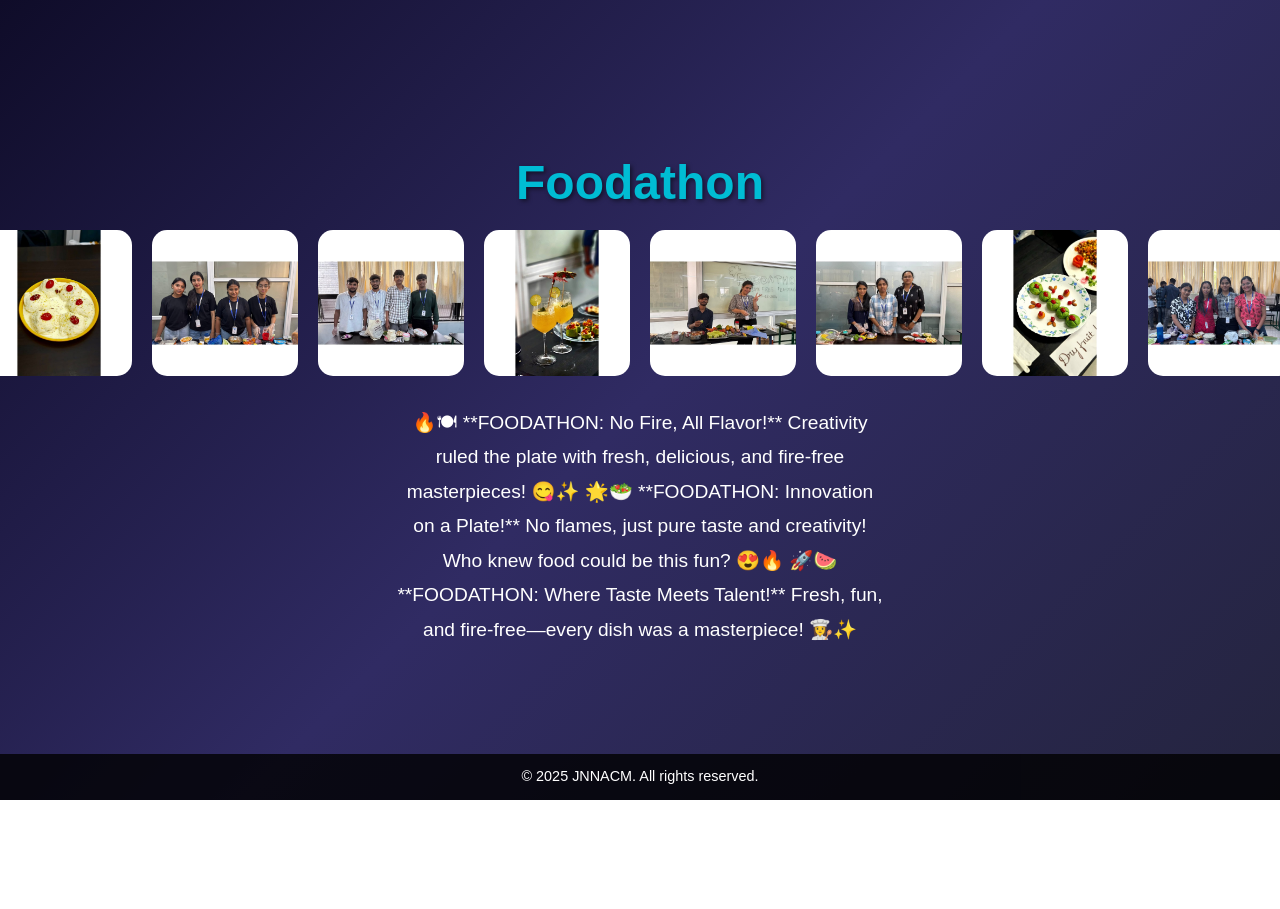
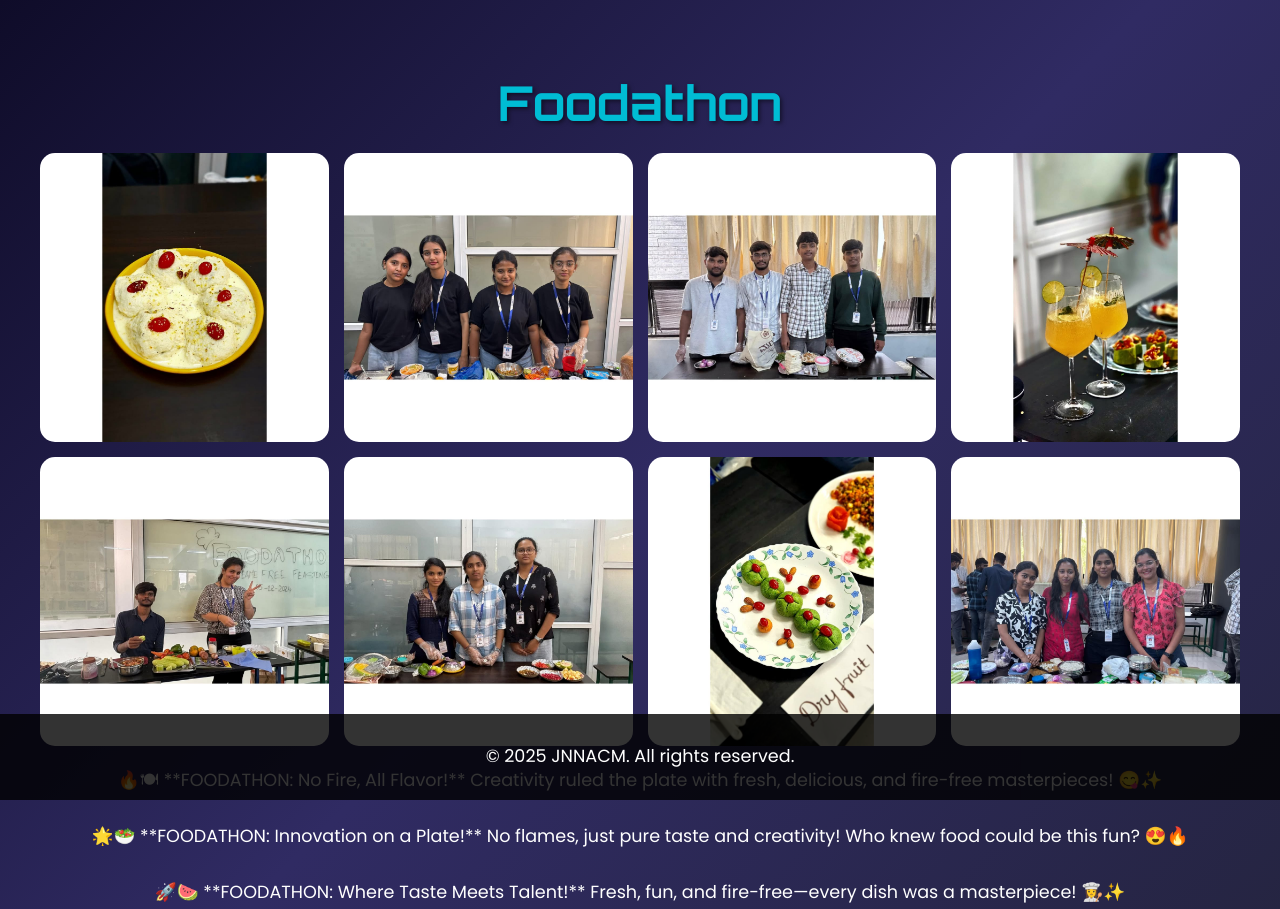
Before and after one commit to Devika2605/acm, a plain HTML site: page foodathon.html in a window 1280 px wide. Shown: the top 909 px of the page. Before the commit the page ends 800 px from the top, so only its background shows below. Drawn offline with Linux system fonts and the light colour scheme.

Commit message:
Update foodathon.html

```diff
--- a/foodathon.html
+++ b/foodathon.html
@@ -4,81 +4,53 @@
   <meta charset="UTF-8">
   <meta name="viewport" content="width=device-width, initial-scale=1.0">
   <title>Foodathon</title>
+  <link href="https://fonts.googleapis.com/css2?family=Orbitron:wght@700&family=Poppins:wght@400;700&display=swap" rel="stylesheet">
   <style>
-    /* Custom Styles for 3:7 Ratio and Center Alignment */
     body {
       font-family: 'Poppins', sans-serif;
       background: linear-gradient(135deg, #0f0c29, #302b63, #24243e);
       color: #fff;
       margin: 0;
       padding: 0;
-      display: flex;
-      flex-direction: column;
-      align-items: center;
-      justify-content: center;
       min-height: 100vh;
+      padding-bottom: 60px;
     }
-
-    /* Container for 3:7 Ratio */
     .container {
-      width: 38%; /* 70% width for content */
-      max-width: 1200px; /* Limit maximum width */
+      width: 95%;
+      max-width: 1200px;
+      margin: 20px auto;
+      padding: 20px;
       text-align: center;
     }
-
-    /* Image Container */
-    .image-container {
-      display: flex;
-      justify-content: center; /* Center images horizontally */
-      gap: 20px; /* Space between images */
-      margin-bottom: 30px;
-    }
-
-    .image-container img {
-      width: 30%; /* 30% width for each image (3:7 ratio) */
-      height: auto; /* Maintain aspect ratio */
-      border-radius: 15px; /* Rounded corners */
-      transition: transform 0.3s ease, box-shadow 0.3s ease;
-    }
-
-    .image-container img:hover {
-      transform: scale(1.05); /* Zoom effect on hover */
-      box-shadow: 0 10px 20px rgba(0, 0, 0, 0.5); /* Shadow effect on hover */
-    }
-
-    /* Event Details */
     h1 {
       font-family: 'Orbitron', sans-serif;
-      font-size: 3rem;
+      font-size: 2rem;
       font-weight: bold;
       color: #00bcd4;
       text-shadow: 2px 2px 4px rgba(0, 0, 0, 0.5);
       margin-bottom: 20px;
     }
-
+    .image-grid {
+      display: grid;
+      grid-template-columns: repeat(2, 1fr);
+      gap: 10px;
+      margin-bottom: 20px;
+    }
+    .image-grid img {
+      width: 100%;
+      height: auto;
+      border-radius: 15px;
+      transition: transform 0.3s ease, box-shadow 0.3s ease;
+    }
+    .image-grid img:hover {
+      transform: scale(1.03);
+      box-shadow: 0 5px 15px rgba(0, 0, 0, 0.3);
+    }
     p {
-      font-size: 1.2rem;
-      line-height: 1.8;
-      margin-bottom: 30px;
+      font-size: 1rem;
+      line-height: 1.6;
+      margin-bottom: 20px;
     }
-
-    .btn {
-      background: #00bcd4;
-      color: #fff;
-      border: none;
-      padding: 10px 20px;
-      font-size: 1rem;
-      border-radius: 25px; /* Rounded button */
-      cursor: pointer;
-      transition: all 0.3s ease;
-    }
-
-    .btn:hover {
-      background: #0097a7;
-      transform: scale(1.1);
-    }
-
-    /* Footer */
     footer {
       background: rgba(0, 0, 0, 0.8);
       padding: 10px 0;
@@ -87,33 +59,34 @@
       position: fixed;
       bottom: 0;
     }
-
-    footer p {
-      margin: 0;
-      font-size: 0.9rem;
+    @media (min-width: 768px) {
+      h1 { font-size: 2.5rem; }
+      .image-grid { grid-template-columns: repeat(3, 1fr); gap: 15px; }
+      p { font-size: 1.1rem; }
+    }
+    @media (min-width: 992px) {
+      h1 { font-size: 3rem; }
+      .image-grid { grid-template-columns: repeat(4, 1fr); }
     }
   </style>
 </head>
 <body>
   <div class="container">
     <h1>Foodathon</h1>
-    <div class="image-container">
-      <img src="images/foodathon3.jpg" alt="Image 3">
-      <img src="images/foodathon4.jpg" alt="Image 4">
-      <img src="images/foodathon5.jpg" alt="Image 5">
-      <img src="images/foodathon6.jpg" alt="Image 6">
-      <img src="images/foodathon7.jpg" alt="Image 7">
-      <img src="images/foodathon8.jpg" alt="Image 8">
-      <img src="images/foodathon9.jpg" alt="Image 9">
-      <img src="images/foodathon10.jpg" alt="Image 10">
+    <div class="image-grid">
+      <img src="images/foodathon3.jpg" alt="Foodathon dish 1">
+      <img src="images/foodathon4.jpg" alt="Foodathon dish 2">
+      <img src="images/foodathon5.jpg" alt="Foodathon dish 3">
+      <img src="images/foodathon6.jpg" alt="Foodathon dish 4">
+      <img src="images/foodathon7.jpg" alt="Foodathon dish 5">
+      <img src="images/foodathon8.jpg" alt="Foodathon dish 6">
+      <img src="images/foodathon9.jpg" alt="Foodathon dish 7">
+      <img src="images/foodathon10.jpg" alt="Foodathon dish 8">
     </div>
-    <p>🔥🍽 **FOODATHON: No Fire, All Flavor!** Creativity ruled the plate with fresh, delicious, and fire-free masterpieces! 😋✨
-
-        🌟🥗 **FOODATHON: Innovation on a Plate!** No flames, just pure taste and creativity! Who knew food could be this fun? 😍🔥
-
-        🚀🍉 **FOODATHON: Where Taste Meets Talent!** Fresh, fun, and fire-free—every dish was a masterpiece! 👩‍🍳✨</p>
+    <p>🔥🍽 **FOODATHON: No Fire, All Flavor!** Creativity ruled the plate with fresh, delicious, and fire-free masterpieces! 😋✨<br><br>
+    🌟🥗 **FOODATHON: Innovation on a Plate!** No flames, just pure taste and creativity! Who knew food could be this fun? 😍🔥<br><br>
+    🚀🍉 **FOODATHON: Where Taste Meets Talent!** Fresh, fun, and fire-free—every dish was a masterpiece! 👩‍🍳✨</p>
   </div>
-
   <footer>
     <p>&copy; 2025 JNNACM. All rights reserved.</p>
   </footer>
```
